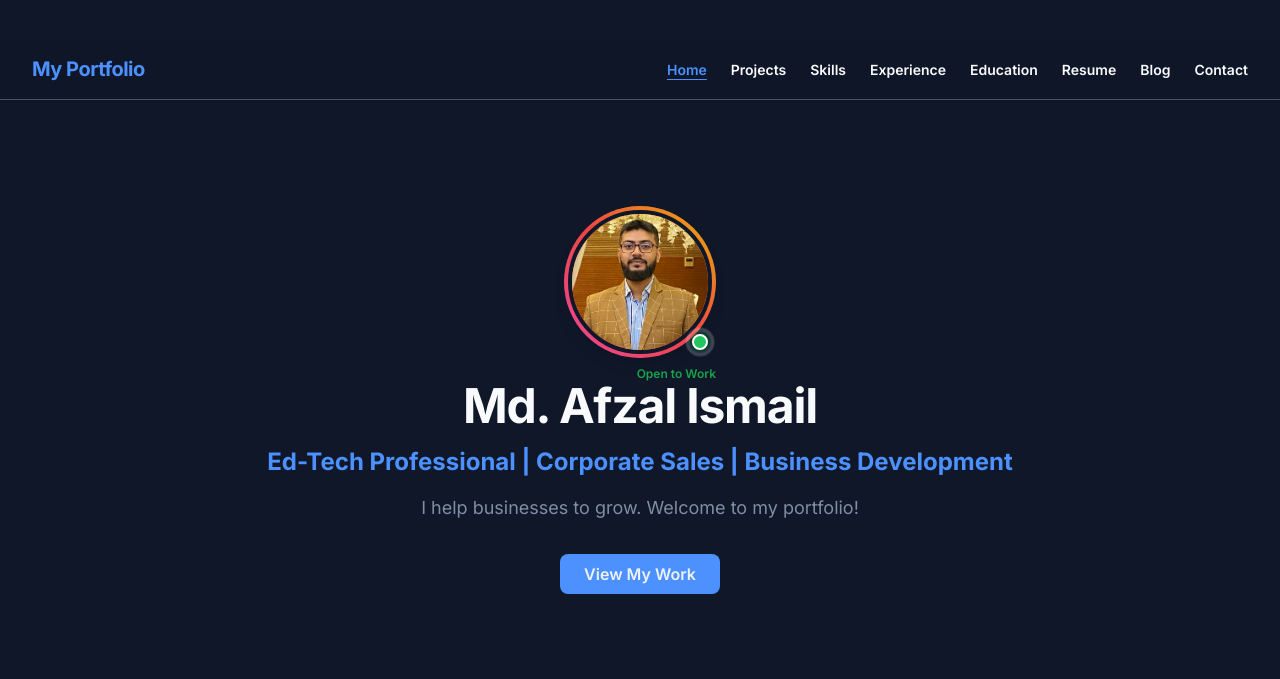
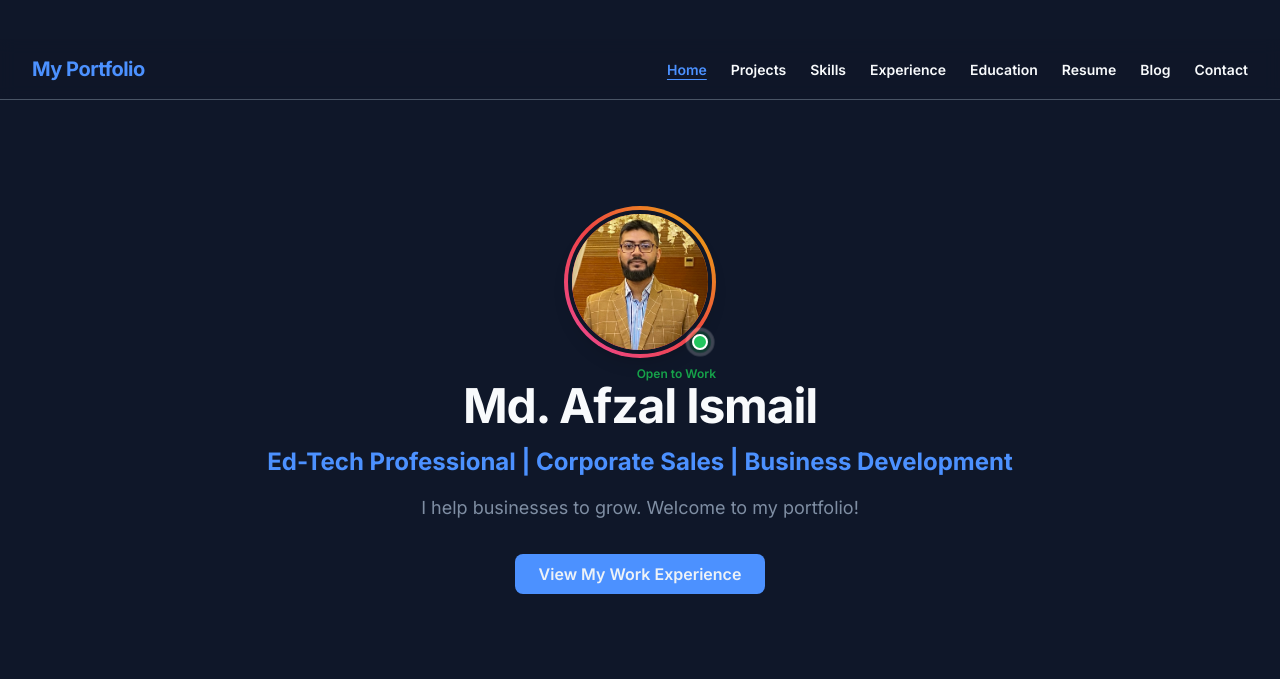
Before and after one commit to afzalismailsakif/Portfolio-Afzal-Ismail, a React (Vite) app: page / in a window 1280 px wide. Shown: the part 121-800 px from the top of the page. Built offline with nearby package versions, Linux system fonts and the light colour scheme.

Commit message:
Update HeroSection.tsx

```diff
--- a/src/components/HeroSection.tsx
+++ b/src/components/HeroSection.tsx
@@ -37,10 +37,10 @@ const HeroSection = () => (
     </p>
 
     <a
-      href="#projects"
+      href="#experience"
       className="inline-block px-6 py-2 mt-2 bg-accent text-primary rounded-lg font-semibold hover:scale-105 hover:shadow-lg active:scale-95 transition-all duration-200"
     >
-      View My Work
+      View My Work Experience
     </a>
   </section>
 );
```
